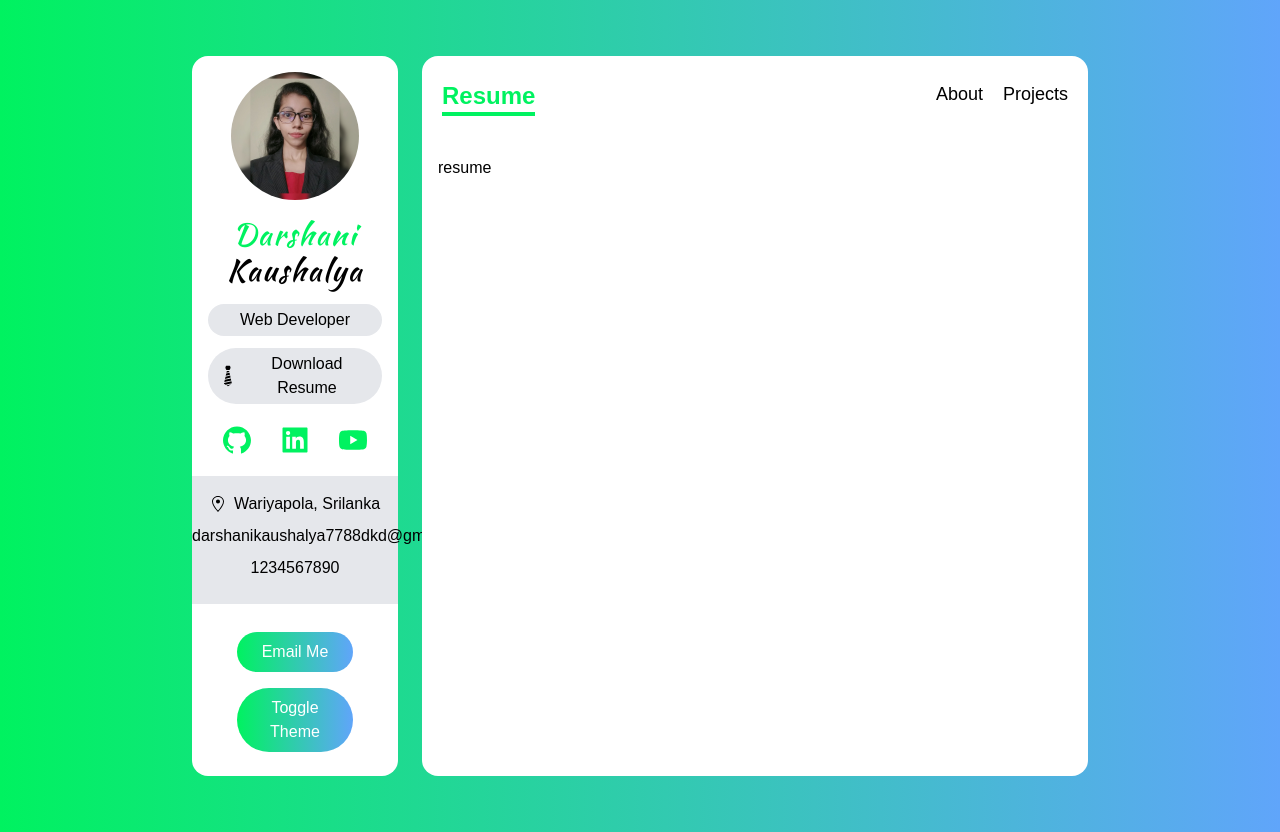
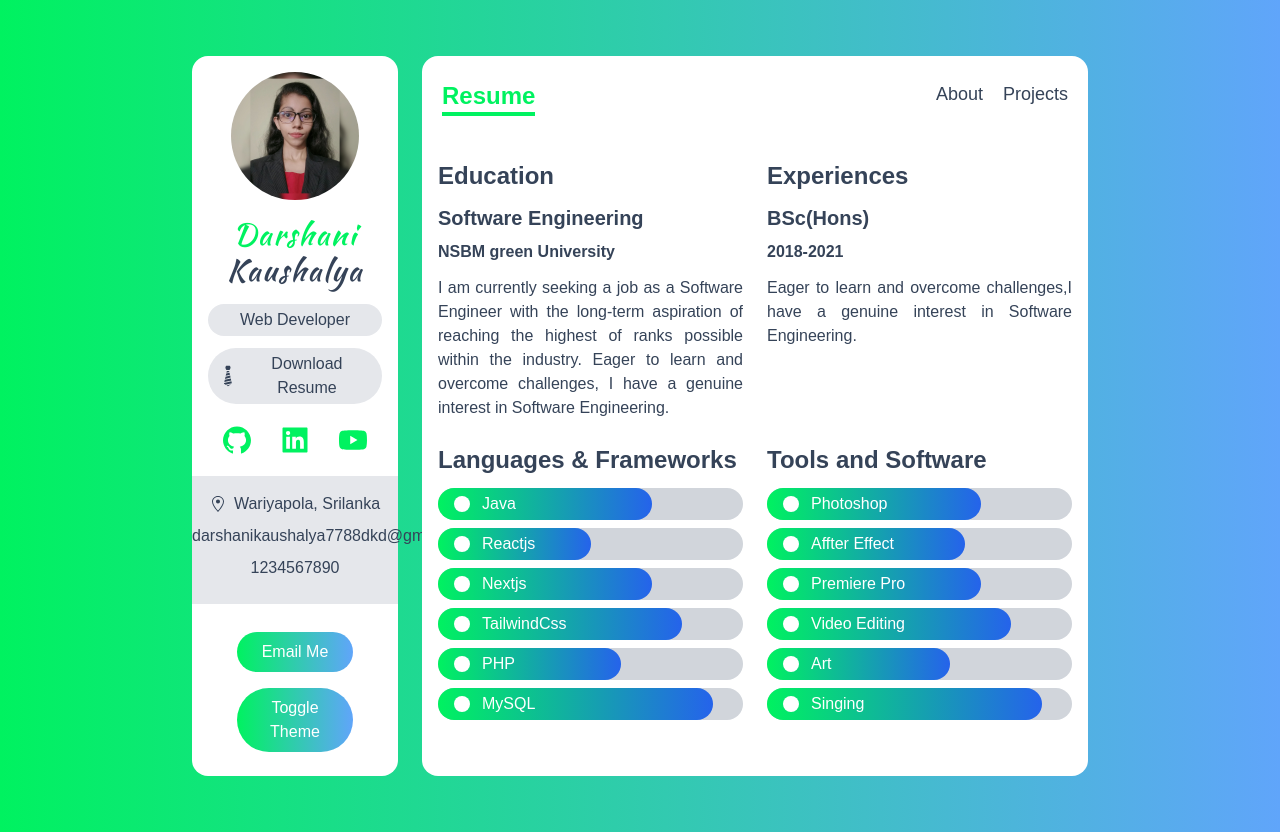
Before and after one commit to DarshaniKaushalya/Portfolio, a Next.js app: page /resume in a window 1280 px wide. Built offline with nearby package versions, Linux system fonts and the light colour scheme.

Commit message:
feat: Creating resume page

```diff
--- /dev/null
+++ b/components/Bar.tsx
@@ -0,0 +1,31 @@
+import React, { FunctionComponent } from 'react'
+import { ISkill } from '../type'
+
+const Bar:FunctionComponent<{
+    data:ISkill
+}> = ({data:{Icon,level,name}}) => {
+  return (
+    <div className="my-2 text-white bg-gray-300 rounded-full dark:bg-dark-300 dark:bg-black-500">
+
+    <div className="flex items-center px-4 py-1 rounded-full bg-gradient-to-r from-green to-blue-600"
+
+     style={{
+         width:level,
+    }}
+
+    //  variants ={variants}
+    //  initial ="initial"
+    //  animate ="animate"
+
+    >
+        <Icon className="mr-3" />
+        {name}
+    </div>
+
+
+
+</div>
+  )
+}
+
+export default Bar
--- a/data.ts
+++ b/data.ts
@@ -3,7 +3,8 @@ import {FaDev, FaServer} from 'react-icons/fa'
 import {MdDeveloperMode} from 'react-icons/md'
 import { AiOutlineAntDesign,AiOutlineApi } from 'react-icons/ai'
 import {GrStackOverflow} from 'react-icons/gr'
-import { IService } from './type'
+import { IService, ISkill } from './type'
+import {BsCircleFill} from 'react-icons/bs'
 
 
 export const services:IService[] = [
@@ -44,3 +45,71 @@ export const services:IService[] = [
 
     },
 ]
+
+export const languages: ISkill[] = [
+
+    {
+        name:'Java',
+        level:'70%',
+        Icon: BsCircleFill,
+    },
+    {
+        name:'Reactjs',
+        level:'50%',
+        Icon: BsCircleFill,
+    },
+    {
+        name:'Nextjs',
+        level:'70%',
+        Icon: BsCircleFill,
+    },
+    {
+        name:'TailwindCss',
+        level:'80%',
+        Icon: BsCircleFill,
+    },
+    {
+        name:'PHP',
+        level:'60%',
+        Icon: BsCircleFill,
+    },
+    {
+        name:'MySQL',
+        level:'90%',
+        Icon: BsCircleFill,
+    },
+]
+
+export const tools: ISkill[] = [
+
+    {
+        name:'Photoshop',
+        level:'70%',
+        Icon: BsCircleFill,
+    },
+    {
+        name:'Affter Effect',
+        level:'65%',
+        Icon: BsCircleFill,
+    },
+    {
+        name:'Premiere Pro',
+        level:'70%',
+        Icon: BsCircleFill,
+    },
+    {
+        name:'Video Editing',
+        level:'80%',
+        Icon: BsCircleFill,
+    },
+    {
+        name:'Art',
+        level:'60%',
+        Icon: BsCircleFill,
+    },
+    {
+        name:'Singing',
+        level:'90%',
+        Icon: BsCircleFill,
+    },
+]
--- a/pages/resume.tsx
+++ b/pages/resume.tsx
@@ -1,8 +1,65 @@
 import React from 'react'
+import Bar from '../components/Bar'
+import { languages, tools } from '../data'
 
 const resume = () => {
   return (
-    <div className='p-4'>resume</div>
+    <div  className='px-4 py-2'>
+    {/* //  education */}
+    <div className='grid gap-6 md:grid-cols-2 '>
+
+<div>
+    <h5  className='my-3 text-2xl font-bold'>Education</h5>
+    <div>
+        <h5 className='my-2 text-xl font-bold'>
+          Software Engineering</h5>
+        <p className='font-semibold'>NSBM green University</p>
+        <p className='my-3 text-justify'>I am currently seeking a job as a Software Engineer with the long-term aspiration of reaching the highest of ranks possible within the industry. Eager to learn and overcome challenges,
+        I have a genuine interest in Software Engineering.</p>
+    </div>
+</div>
+
+<div>
+    <h5 className='my-3 text-2xl font-bold'>Experiences</h5>
+    <div>
+        <h5 className='my-2 text-xl font-bold'>
+          BSc(Hons)</h5>
+        <p className='font-semibold'>2018-2021</p>
+        <p className='my-3 text-justify'> Eager to learn and overcome challenges,I have a genuine interest in Software Engineering.</p>
+    </div>
+</div>
+</div>
+{/* //Languages & experiences */}
+
+<div className="grid gap-6 md:grid-cols-2">
+        <div>
+
+       <h5 className="my-3 text-2xl font-bold">Languages & Frameworks</h5>
+       <div className="my-2">
+           {languages.map(language=>(
+           <Bar data={language} key={language.name}/>
+           ))}
+           </div>
+        </div>
+
+        <div>
+
+  <h5 className="my-3 text-2xl font-bold">Tools and Software</h5>
+  <div className="my-2">
+      {tools.map(tool=>(
+      <Bar data={tool} key={tool.name}/>
+      ))}
+      </div>
+   </div>
+
+
+
+        </div>
+
+
+
+    </div>
+
   )
 }
 
--- a/styles/globals.css
+++ b/styles/globals.css
@@ -7,4 +7,5 @@
 body{
   background-color: black;
   font-family: sans-serif;
+  color:#354358;
 }
--- a/type.ts
+++ b/type.ts
@@ -5,3 +5,8 @@ export interface IService{
     about:string,
     Icon:IconType
 }
+export interface ISkill{
+    name:string;
+    level:string;
+    Icon:IconType;
+}
```
